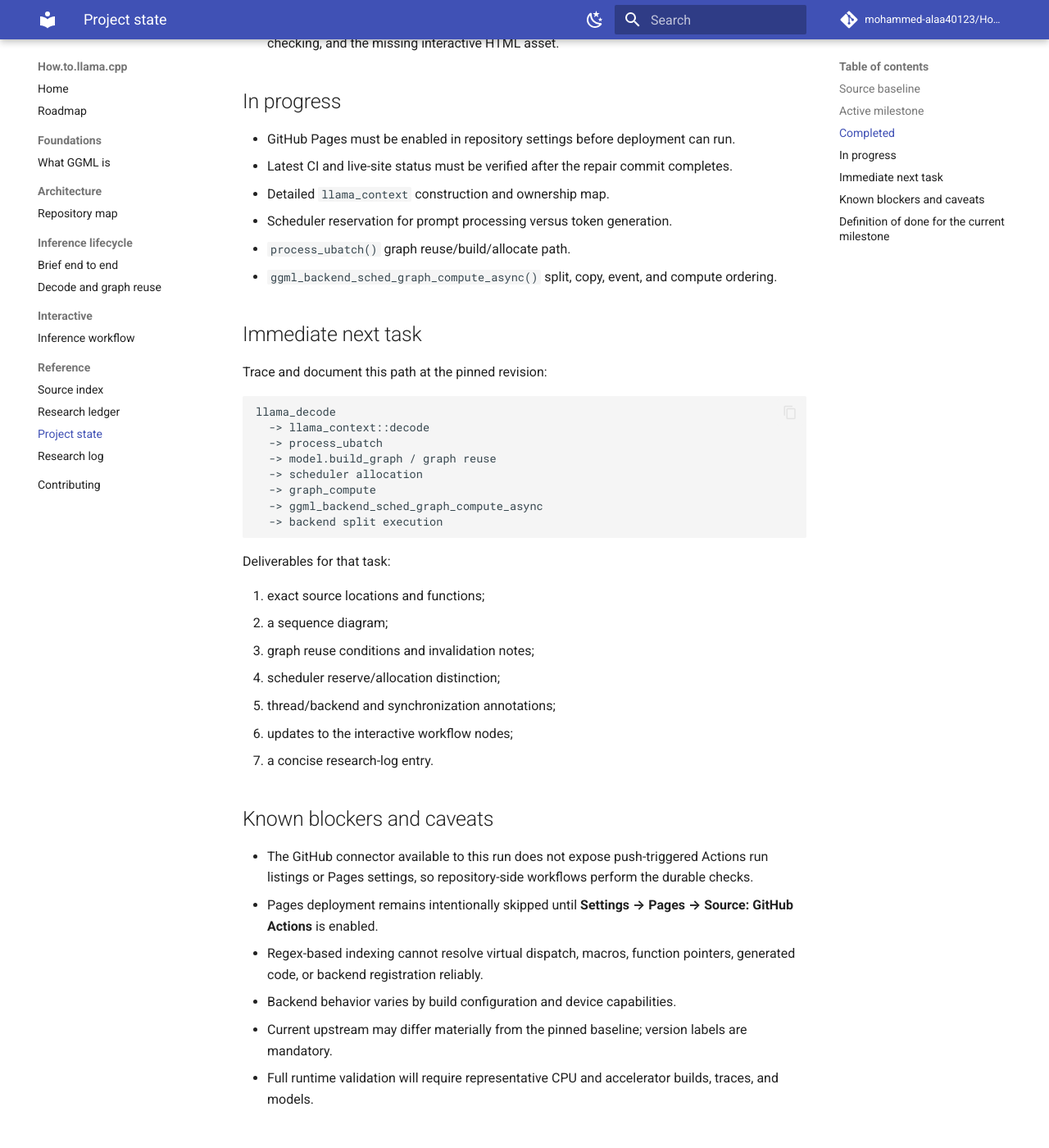
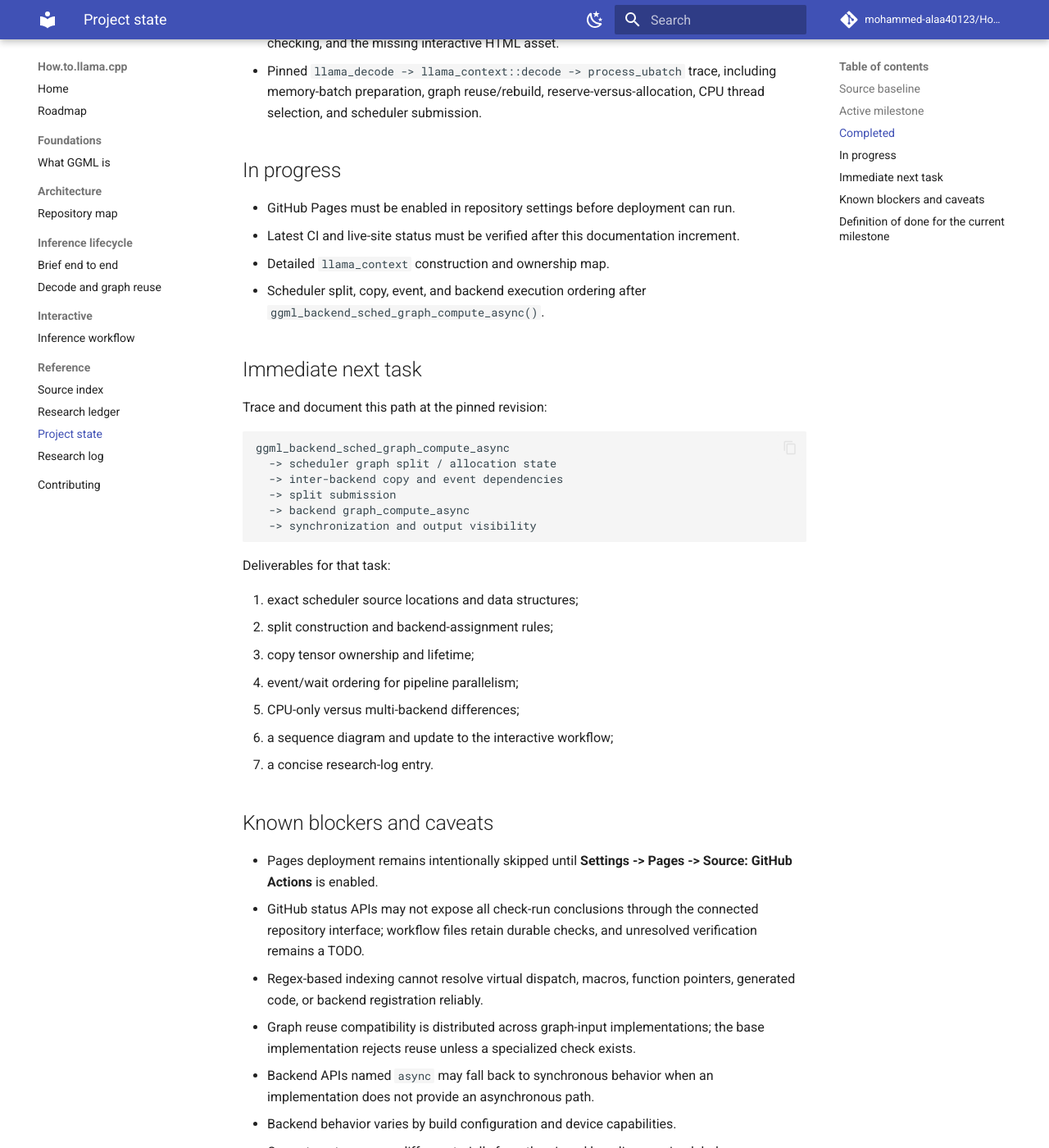
Before and after one commit to mohammed-alaa40123/How.to.llama.cpp, an MkDocs documentation site: the page built from docs/reference/project-state.md, in a window 1280 px wide and 1400 px high, scrolled down 1070 px. Shown: the whole window at 82% size. Built offline with MkDocs 1.6.1 and Material for MkDocs 9.7.7, drawn with Linux system fonts in a browser that asks for light colours; comment, search, counter and statistics services are not loaded; some of the changed text lies outside the part shown.

Commit message:
docs: advance project state after decode trace

````diff
--- a/docs/reference/project-state.md
+++ b/docs/reference/project-state.md
@@ -24,50 +24,49 @@ Trace a minimal application from backend loading and model creation through cont
 - Minimal-example top-level flow from backend loading to sampling.
 - Initial model-load trace covering loader creation, architecture dispatch, device preparation, hyperparameters, vocabulary, statistics, and tensors.
 - Repository map, GGML introduction, research ledger, and research log.
-- Mermaid overview and clickable 23-stage inference prototype.
+- Mermaid overview and clickable inference prototype.
 - Upstream mirror and approximate source-index scripts.
 - Hourly context-integrity workflow and mandatory README bootstrap protocol.
 - Independent strict documentation CI, Pages enablement detection, deployment health checking, and the missing interactive HTML asset.
+- Pinned `llama_decode -> llama_context::decode -> process_ubatch` trace, including memory-batch preparation, graph reuse/rebuild, reserve-versus-allocation, CPU thread selection, and scheduler submission.
 
 ## In progress
 
 - GitHub Pages must be enabled in repository settings before deployment can run.
-- Latest CI and live-site status must be verified after the repair commit completes.
+- Latest CI and live-site status must be verified after this documentation increment.
 - Detailed `llama_context` construction and ownership map.
-- Scheduler reservation for prompt processing versus token generation.
-- `process_ubatch()` graph reuse/build/allocate path.
-- `ggml_backend_sched_graph_compute_async()` split, copy, event, and compute ordering.
+- Scheduler split, copy, event, and backend execution ordering after `ggml_backend_sched_graph_compute_async()`.
 
 ## Immediate next task
 
 Trace and document this path at the pinned revision:
 
 ```text
-llama_decode
-  -> llama_context::decode
-  -> process_ubatch
-  -> model.build_graph / graph reuse
-  -> scheduler allocation
-  -> graph_compute
-  -> ggml_backend_sched_graph_compute_async
-  -> backend split execution
+ggml_backend_sched_graph_compute_async
+  -> scheduler graph split / allocation state
+  -> inter-backend copy and event dependencies
+  -> split submission
+  -> backend graph_compute_async
+  -> synchronization and output visibility
 ```
 
 Deliverables for that task:
 
-1. exact source locations and functions;
-2. a sequence diagram;
-3. graph reuse conditions and invalidation notes;
-4. scheduler reserve/allocation distinction;
-5. thread/backend and synchronization annotations;
-6. updates to the interactive workflow nodes;
+1. exact scheduler source locations and data structures;
+2. split construction and backend-assignment rules;
+3. copy tensor ownership and lifetime;
+4. event/wait ordering for pipeline parallelism;
+5. CPU-only versus multi-backend differences;
+6. a sequence diagram and update to the interactive workflow;
 7. a concise research-log entry.
 
 ## Known blockers and caveats
 
-- The GitHub connector available to this run does not expose push-triggered Actions run listings or Pages settings, so repository-side workflows perform the durable checks.
-- Pages deployment remains intentionally skipped until **Settings → Pages → Source: GitHub Actions** is enabled.
+- Pages deployment remains intentionally skipped until **Settings -> Pages -> Source: GitHub Actions** is enabled.
+- GitHub status APIs may not expose all check-run conclusions through the connected repository interface; workflow files retain durable checks, and unresolved verification remains a TODO.
 - Regex-based indexing cannot resolve virtual dispatch, macros, function pointers, generated code, or backend registration reliably.
+- Graph reuse compatibility is distributed across graph-input implementations; the base implementation rejects reuse unless a specialized check exists.
+- Backend APIs named `async` may fall back to synchronous behavior when an implementation does not provide an asynchronous path.
 - Backend behavior varies by build configuration and device capabilities.
 - Current upstream may differ materially from the pinned baseline; version labels are mandatory.
 - Full runtime validation will require representative CPU and accelerator builds, traces, and models.
````
Also changed, not shown: other parts of docs/reference/project-state.md (+1 -1 lines).
